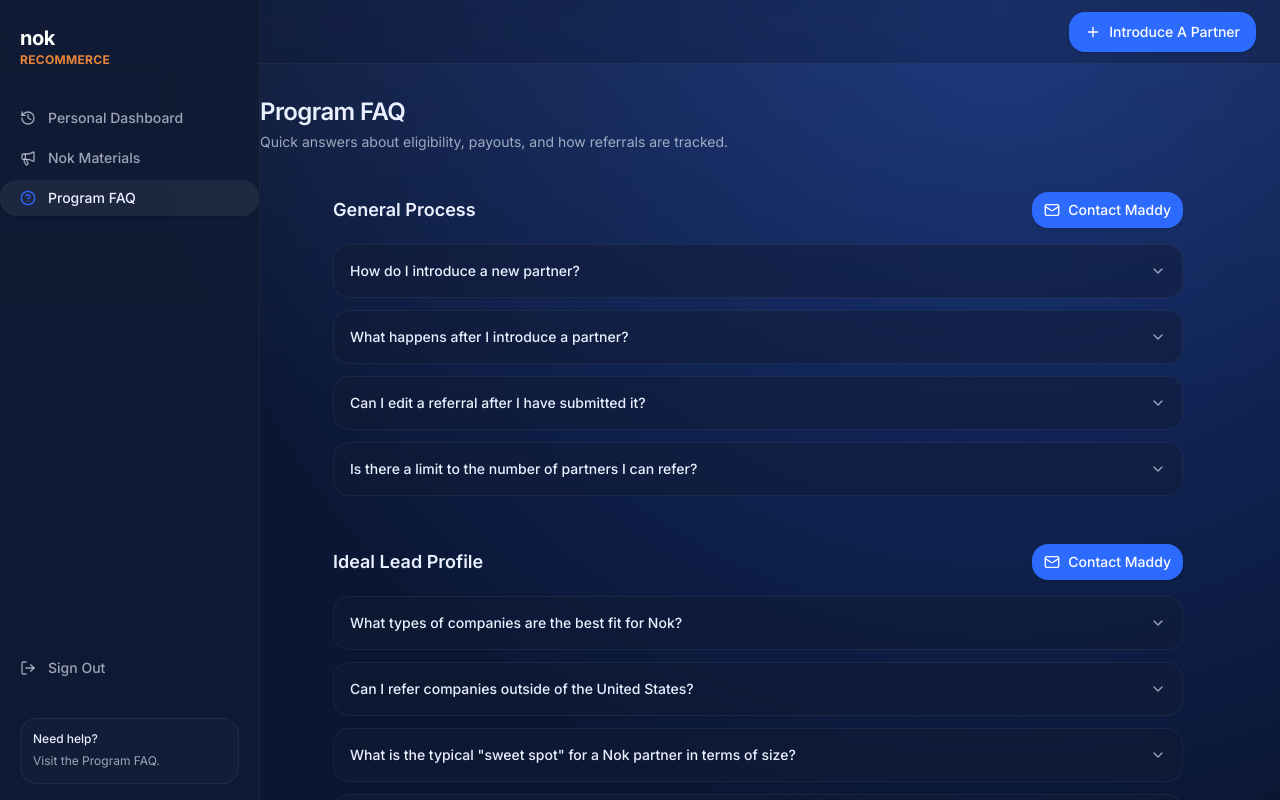
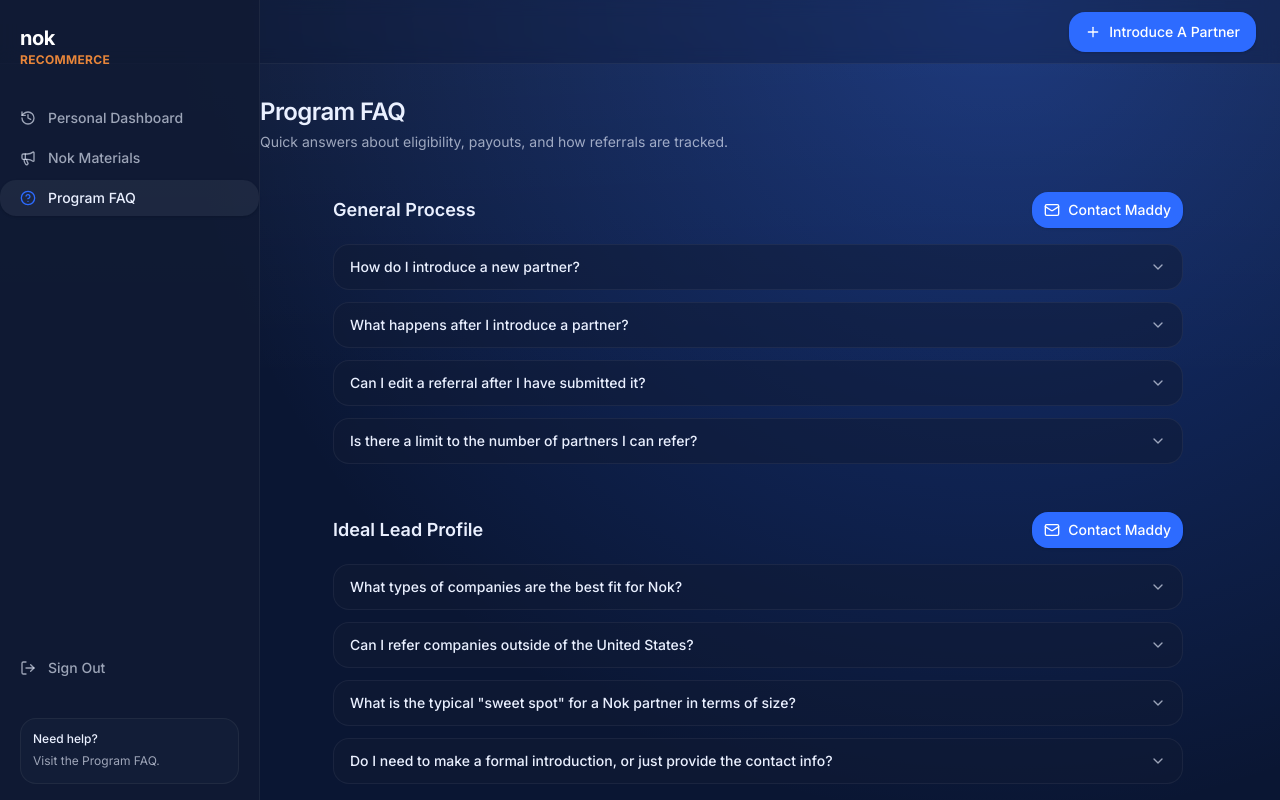
Before and after one commit to carson-am/nok-referral-program, a Next.js app: page /dashboard/program-faq in a window 1280 px wide. Shown: the top 800 px of the page. Built offline with nearby package versions, Linux system fonts and the light colour scheme; no server answers.

Commit message:
UI Fixes

```diff
--- a/src/components/ui/accordion.tsx
+++ b/src/components/ui/accordion.tsx
@@ -16,7 +16,7 @@
     <AccordionPrimitive.Item
       data-slot="accordion-item"
       className={cn(
-        "rounded-xl border border-border/70 bg-card/50 px-4 transition-colors",
+        "rounded-xl border border-border/70 bg-card/50 transition-colors",
         className,
       )}
       {...props}
@@ -34,7 +34,7 @@
       <AccordionPrimitive.Trigger
         data-slot="accordion-trigger"
         className={cn(
-          "flex flex-1 items-center justify-between gap-4 rounded-xl py-4 text-left text-sm font-medium text-foreground transition-colors hover:bg-white/[0.04] [&[data-state=open]>svg]:text-primary [&[data-state=open]>svg]:rotate-180",
+          "flex flex-1 items-center justify-between gap-4 px-4 py-3 text-left text-sm font-medium text-foreground transition-colors duration-300 hover:bg-white/5 data-[state=open]:bg-white/5 [&[data-state=open]>svg]:text-primary [&[data-state=open]>svg]:rotate-180",
           className,
         )}
         {...props}
```
